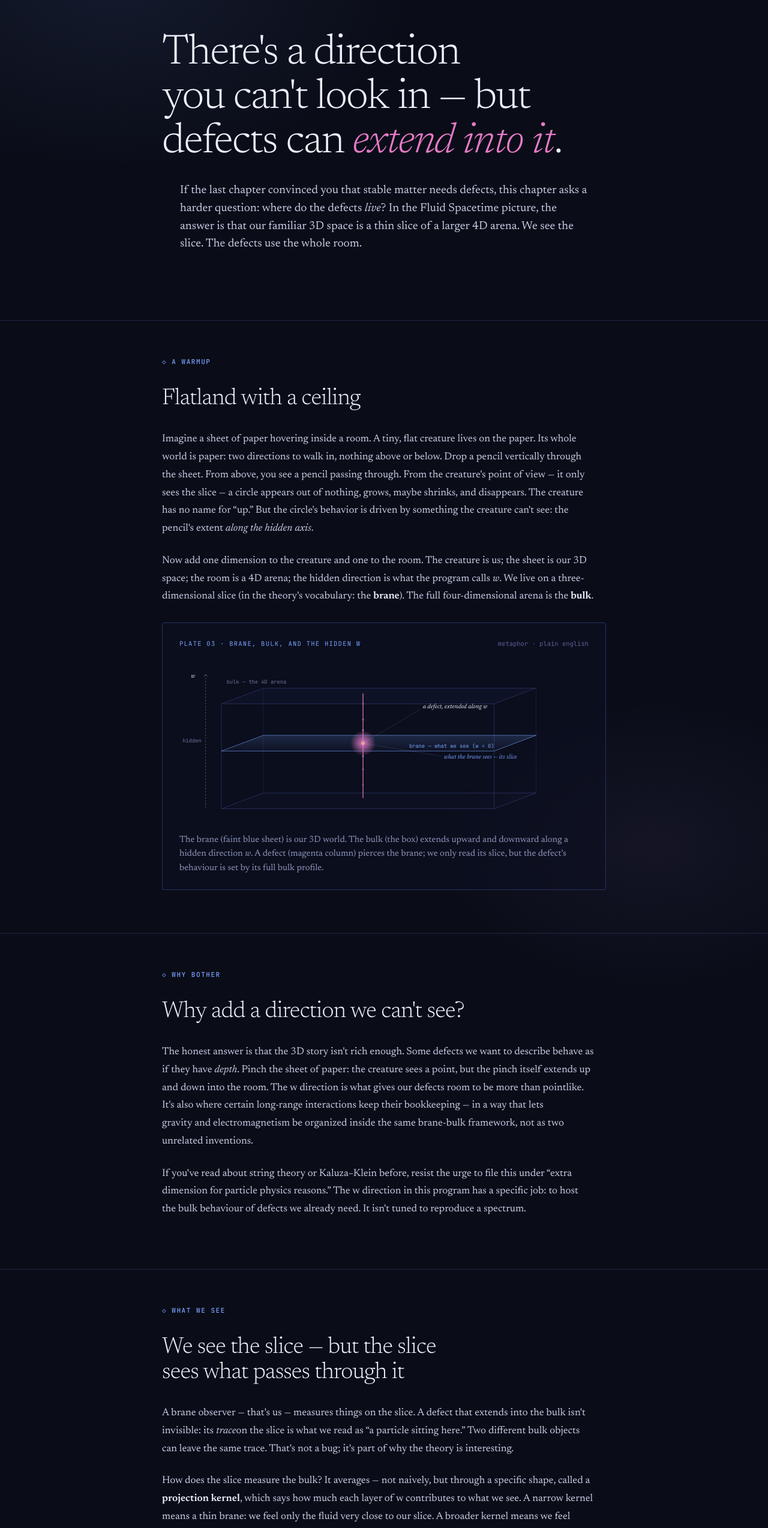
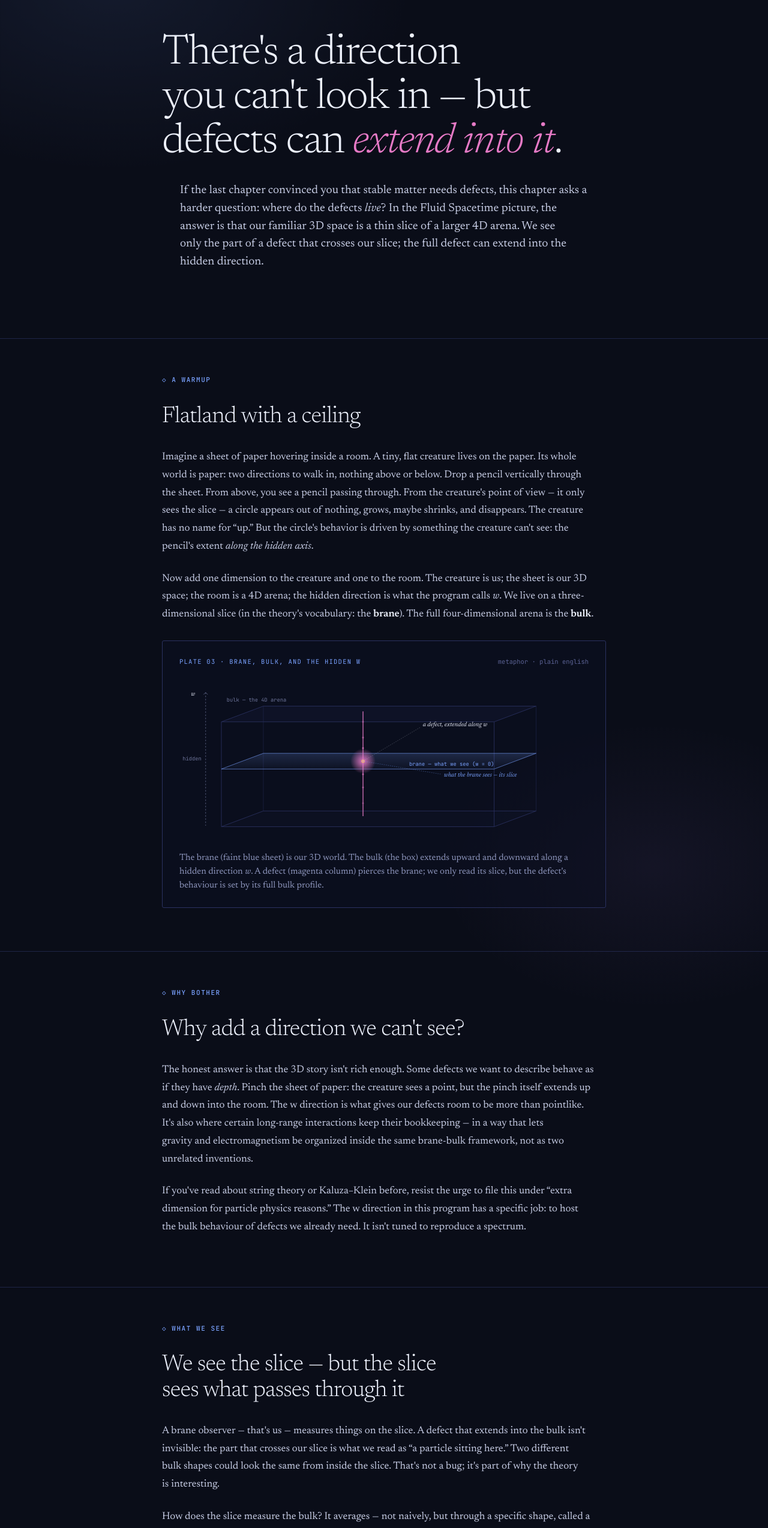
Before and after one commit to trevnorris/fluidspacetime, a React (Vite) app: page /plain/hidden-direction in a window 1280 px wide. Shown: the part 234-2782 px from the top of the page at 60% size. Built offline with nearby package versions, Linux system fonts and the light colour scheme.

Commit message:
fix page 03

```diff
--- a/src/pages/plain/HiddenDirection.jsx
+++ b/src/pages/plain/HiddenDirection.jsx
@@ -25,8 +25,9 @@
           If the last chapter convinced you that stable matter needs defects,
           this chapter asks a harder question: where do the defects <em>live</em>?
           In the Fluid Spacetime picture, the answer is that our familiar 3D
-          space is a thin slice of a larger 4D arena. We see the slice.
-          The defects use the whole room.
+          space is a thin slice of a larger 4D arena. We see only the part of
+          a defect that crosses our slice; the full defect can extend into the
+          hidden direction.
         </TPLede>
       </section>
 
@@ -76,10 +77,10 @@
       <TPSection anchor="see" eyebrow="what we see" heading="We see the slice — but the slice sees what passes through it">
         <TPBody>
           A brane observer — that's us — measures things on the slice. A
-          defect that extends into the bulk isn't invisible: its <em>trace</em>
-          on the slice is what we read as “a particle sitting here.” Two
-          different bulk objects can leave the same trace. That's not a bug;
-          it's part of why the theory is interesting.
+          defect that extends into the bulk isn't invisible: the part that
+          crosses our slice is what we read as “a particle sitting here.” Two
+          different bulk shapes could look the same from inside the slice.
+          That's not a bug; it's part of why the theory is interesting.
         </TPBody>
         <TPBody>
           How does the slice measure the bulk? It averages — not naively, but
@@ -94,9 +95,9 @@
 
         <TPCallout kind="note">
           <em>Projection</em> is the exact operation that turns a bulk object
-          into its brane trace. <em>Reduction</em> is a later, approximate
-          operation that uses a physical limit (weak gradients in w, say) to
-          write a brane-only equation.
+          into the part we can read on the slice. <em>Reduction</em> is a
+          later, approximate operation that uses a physical limit (weak
+          gradients in w, say) to write a brane-only equation.
           Those two words look interchangeable — they aren't. The honesty rail
           on technical pages tracks which one is in play.
         </TPCallout>
@@ -106,12 +107,13 @@
         <TPBody>
           Gravity and electromagnetism will, in the chapters to come, be modeled
           as two different brane-readable channels tied to what a defect does
-          along the w axis. Gravity is about <em>flow inward</em>: a defect
-          drinks fluid from the bulk, and the brane reads the inflow as
-          attraction. Electromagnetism is about <em> orientation in w</em>: a
-          defect punctures through the brane into one half of the hidden
-          direction, and the brane reads which half as charge sign. Same defect
-          family, two bulk behaviours. Same slice — but a slice that sees more
+          along the w axis. Gravity is about <em>flow inward</em>: nearby
+          brane-side fluid flows into the throat mouth and continues into the
+          hidden direction, and the brane reads that inflow as attraction.
+          Electromagnetism is about <em>orientation in w</em>: a defect
+          punctures through the brane into one half of the hidden direction,
+          and the brane reads which half as charge sign. Same defect family,
+          two brane-bulk behaviours. Same slice — but a slice that sees more
           than its own thickness.
         </TPBody>
         <TPBody>
```
